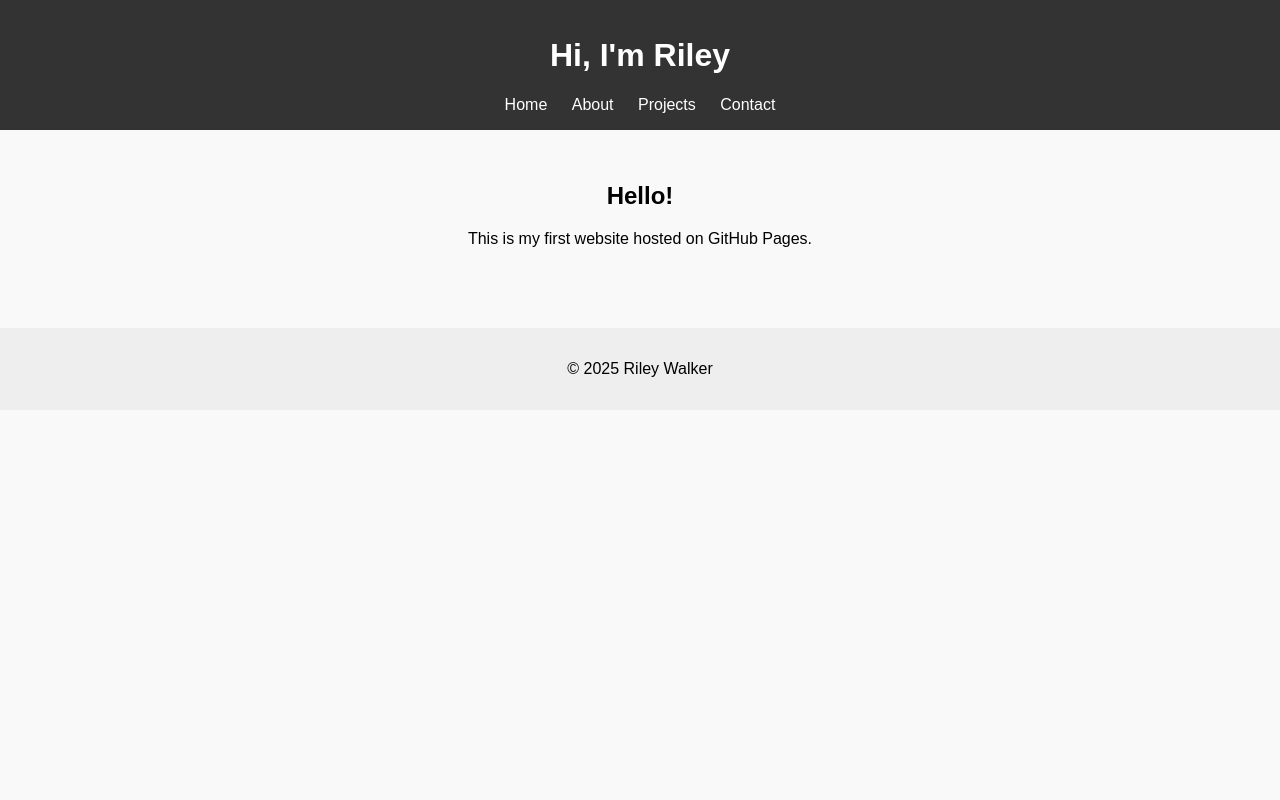
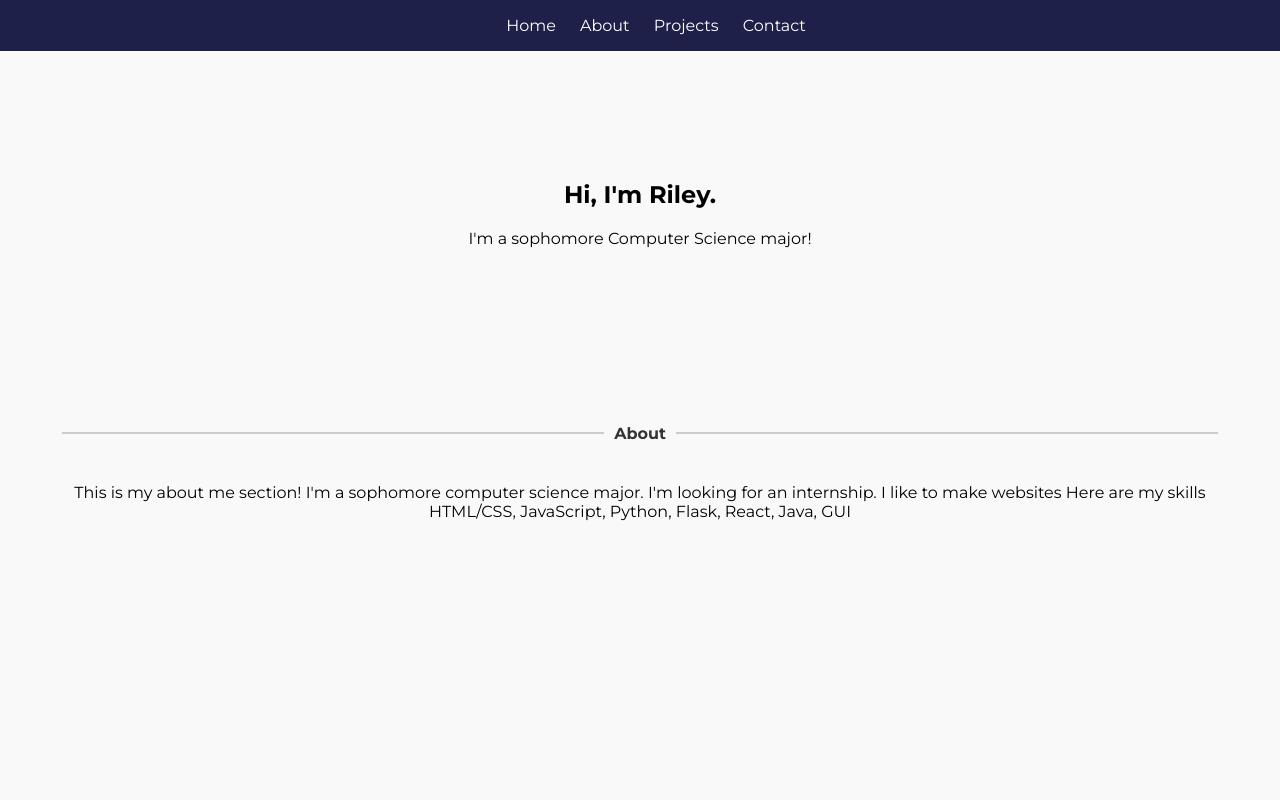
Before and after one commit to rileyw224/rileywalker, a plain HTML site: page index.html in a window 1280 px wide. Shown: the top 800 px of the page. Drawn offline with nearby package versions, Linux system fonts and the light colour scheme.

Commit message:
Changes to HTML/layout

```diff
--- a/index.html
+++ b/index.html
@@ -11,7 +11,6 @@
 <body>
     <!-- HEADER -->
     <header>
-        <h1>Hi, I'm Riley</h1>
         <nav>
             <a href="#home">Home</a>
             <a href="#about">About</a>
@@ -22,15 +21,33 @@
 
     <main>
         <!-- HOME PAGE -->
-        <section id="home"></section>
-            <h2>Hello!</h2>
-            <p>This is my first website hosted on GitHub Pages.</p>
+        <section id="home">
+            <h2>Hi, I'm Riley.</h2>
+            <p>I'm a sophomore Computer Science major!</p>
+        </section>
 
         <!-- ABOUT SECTION -->
+        <section>
+            <div class="section-title">
+                <span>About</span>
+            </div>
+            <p>This is my about me section! I'm a sophomore computer science major.
+                I'm looking for an internship.
+                I like to make websites
+                Here are my skills
+                HTML/CSS, JavaScript, Python, Flask, React, Java, GUI
+            </p>
+        </section>
 
         <!-- PROJECTS SECTION -->
+        <section>
+
+        </section>
 
         <!-- CONTACT SECTION -->
+        <section>
+
+        </section>
     </main>
 
     <footer>
--- a/style.css
+++ b/style.css
@@ -1,5 +1,5 @@
 body {
-  font-family: Arial, sans-serif;
+    font-family: 'Montserrat', sans-serif;
     margin: 0;
     padding: 0;
     text-align: center;
@@ -7,7 +7,12 @@ body {
 }
 
 header {
-  background-color: #333;
+    position: fixed;
+    top: 0;
+    left: 0;
+    width: 100%;
+    z-index: 1000;
+    background-color: #1f2049;
     color: white;
     padding: 1rem;
 }
@@ -20,6 +25,31 @@ nav a {
 
 main {
     padding: 2rem;
+    padding-top: 100px;
+}
+
+.section-title {
+    display: flex;
+    align-items: center;
+    text-align: center;
+    margin: 40px 0;
+}
+
+.section-title::before,
+.section-title::after {
+    content: "";
+    flex: 1;
+    border-bottom: 2px solid #ccc;
+    margin: 0 10px;
+}
+
+.section-title span {
+    font-weight: bold;
+    color: #333;
+}
+
+section {
+    padding: 60px 20px;
 }
 
 footer {
```
Lines whose indentation alone changed are shown as unchanged.
